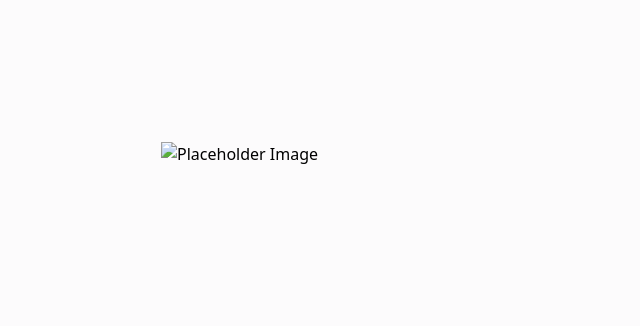
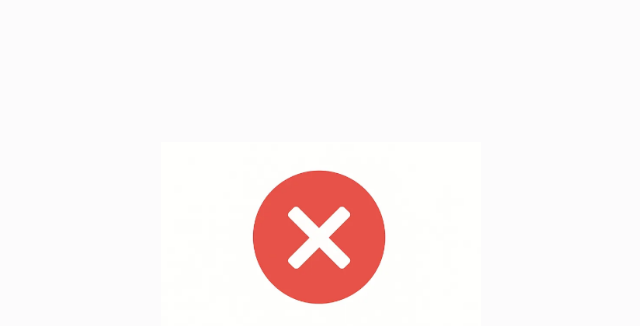
Before and after one commit to Dartheryon/adso-project-ui, a website built with webpack: page screens/pantalla-errors.html in a window 1280 px wide. Shown: the top 326 px of the page, without its empty margins (319-959 px from the left). Built offline with nearby package versions, Linux system fonts and the light colour scheme.

Commit message:
adding assets folder

```diff
--- a/screens/pantalla-errors.html
+++ b/screens/pantalla-errors.html
@@ -17,7 +17,7 @@
   >
     <div class="w-full max-w-sm p-8">
                 <img
-                src="../dist/ErrorMessage.png"
+                src="../assets/ErrorMessage.png"
                 alt="Placeholder Image"
                 class="w-full h-48 object-cover"
               />
```
Also changed, not shown: assets/ErrorMessage.png (added).
